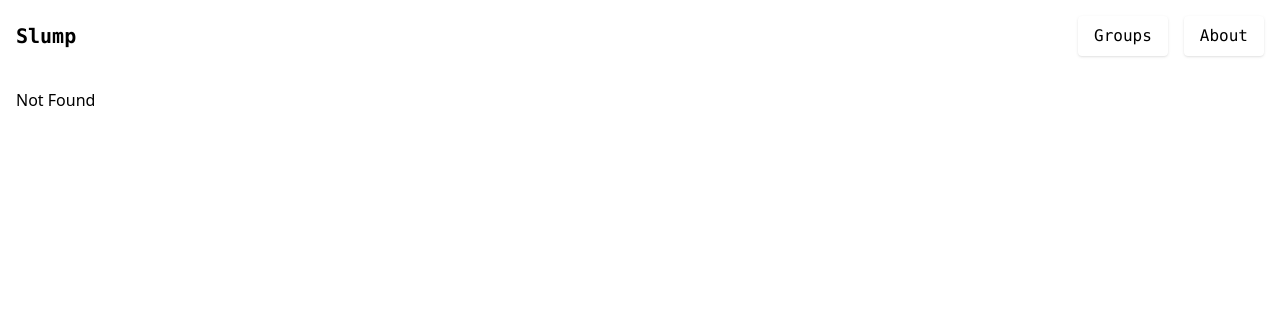
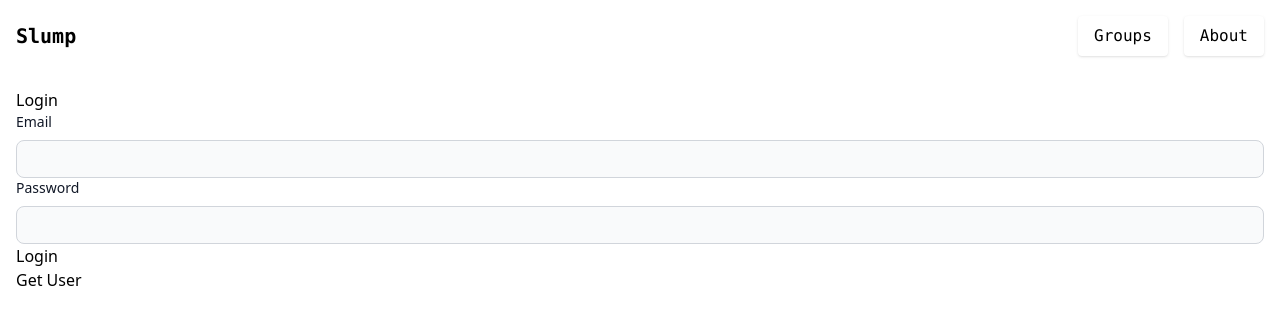
Before and after one commit to NeoIsRecursive/NeosPerfektaSlump, a React (Vite) app in the folder frontend/: page /login in a window 1280 px wide. Before the commit this address had no page. Shown: the top 324 px of the page. Built offline with nearby package versions, Linux system fonts and the light colour scheme; no server answers.

Commit message:
wip supabase

```diff
--- a/frontend/package.json
+++ b/frontend/package.json
@@ -10,6 +10,7 @@
     "preview": "vite preview"
   },
   "dependencies": {
+    "@supabase/supabase-js": "^2.39.2",
     "@tanstack/react-router": "^1.1.8",
     "react": "^18.2.0",
     "react-dom": "^18.2.0",
--- /dev/null
+++ b/frontend/src/api/supabase.ts
@@ -0,0 +1,6 @@
+import { createClient } from "@supabase/supabase-js";
+
+const supabaseUrl = import.meta.env.VITE_SUPABASE_URL;
+const supabaseKey = import.meta.env.VITE_SUPABASE_KEY;
+
+export const supabase = createClient(supabaseUrl, supabaseKey);
--- a/frontend/src/router.tsx
+++ b/frontend/src/router.tsx
@@ -4,6 +4,8 @@ import { Home } from "@/routes/Home";
 import { About } from "@/routes/About";
 import { Groups } from "./routes/Groups";
 import { Group } from "./routes/Group";
+import { Login } from "./routes/auth/Login";
+import { Register } from "./routes/auth/Register";
 
 export const rootRoute = new RootRoute({
   component: Root,
@@ -13,6 +15,18 @@ const indexRoute = new Route({
   getParentRoute: () => rootRoute,
   path: "/",
   component: Home,
+});
+
+const registerRoute = new Route({
+  getParentRoute: () => rootRoute,
+  path: "/register",
+  component: Register,
+});
+
+const loginRoute = new Route({
+  getParentRoute: () => rootRoute,
+  path: "/login",
+  component: Login,
 });
 
 const aboutRoute = new Route({
@@ -35,6 +49,8 @@ const groupRoute = new Route({
 
 const routeTree = rootRoute.addChildren([
   indexRoute,
+  registerRoute,
+  loginRoute,
   aboutRoute,
   groupsRoute,
   groupRoute,
--- /dev/null
+++ b/frontend/src/routes/auth/Login.tsx
@@ -0,0 +1,45 @@
+import { supabase } from "@/api/supabase";
+import { Input } from "@/components/form/Input";
+import { FormEvent, useState } from "react";
+
+export const Login = () => {
+  const [email, setEmail] = useState("");
+  const [password, setPassword] = useState("");
+
+  const handleLogin = async (e: FormEvent<HTMLFormElement>) => {
+    e.preventDefault();
+
+    const { data, error } = await supabase.auth.signInWithPassword({
+      email,
+      password,
+    });
+
+    console.log(data, error);
+  };
+
+  const getUser = async () => {
+    const user = await supabase.auth.getUser();
+
+    console.log(user);
+  };
+
+  return (
+    <div>
+      <h1>Login</h1>
+
+      <form onSubmit={handleLogin}>
+        <Input label="Email" id="email" value={email} onChange={setEmail} />
+        <Input
+          label="Password"
+          id="password"
+          value={password}
+          onChange={setPassword}
+        />
+
+        <button type="submit">Login</button>
+      </form>
+
+      <button onClick={getUser}>Get User</button>
+    </div>
+  );
+};
--- /dev/null
+++ b/frontend/src/routes/auth/Register.tsx
@@ -0,0 +1,44 @@
+import { supabase } from "@/api/supabase";
+import { Input } from "@/components/form/Input";
+import { FormEvent, useState } from "react";
+
+export const Register = () => {
+  const [email, setEmail] = useState("");
+  const [password, setPassword] = useState("");
+
+  const handleRegister = async (e: FormEvent<HTMLFormElement>) => {
+    e.preventDefault();
+
+    const { data, error } = await supabase.auth.signUp({
+      email,
+      password,
+      options: {
+        emailRedirectTo: "http://localhost:5173",
+      },
+    });
+
+    if (error) {
+      alert(error.message);
+    }
+
+    console.log(data, error);
+  };
+
+  return (
+    <div>
+      <h1>Register</h1>
+
+      <form onSubmit={handleRegister}>
+        <Input label="Email" id="email" value={email} onChange={setEmail} />
+        <Input
+          label="Password"
+          id="password"
+          value={password}
+          onChange={setPassword}
+        />
+
+        <button type="submit">Register</button>
+      </form>
+    </div>
+  );
+};
```
Also changed, not shown: 2 other files (tests, documents, lock files or other folders).
